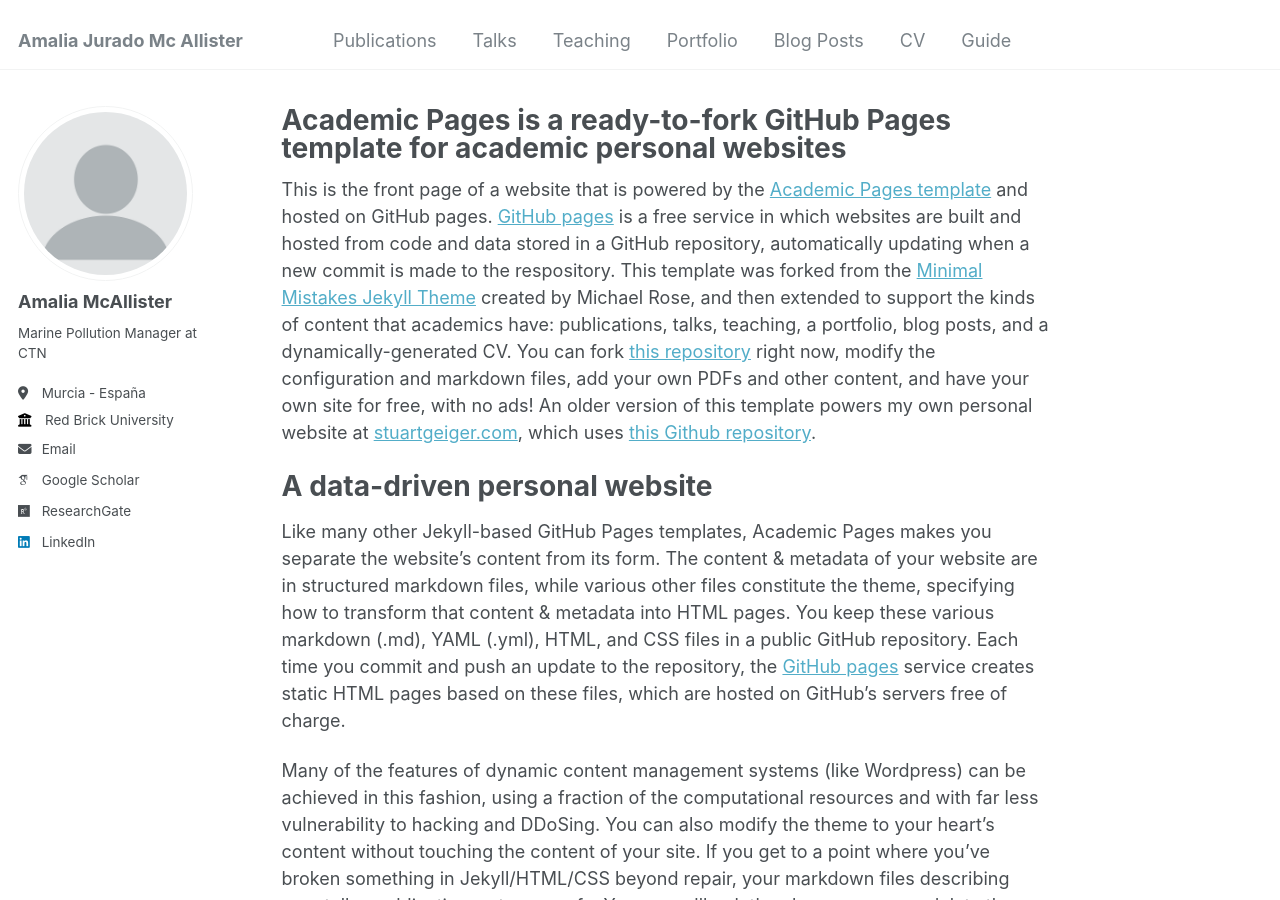
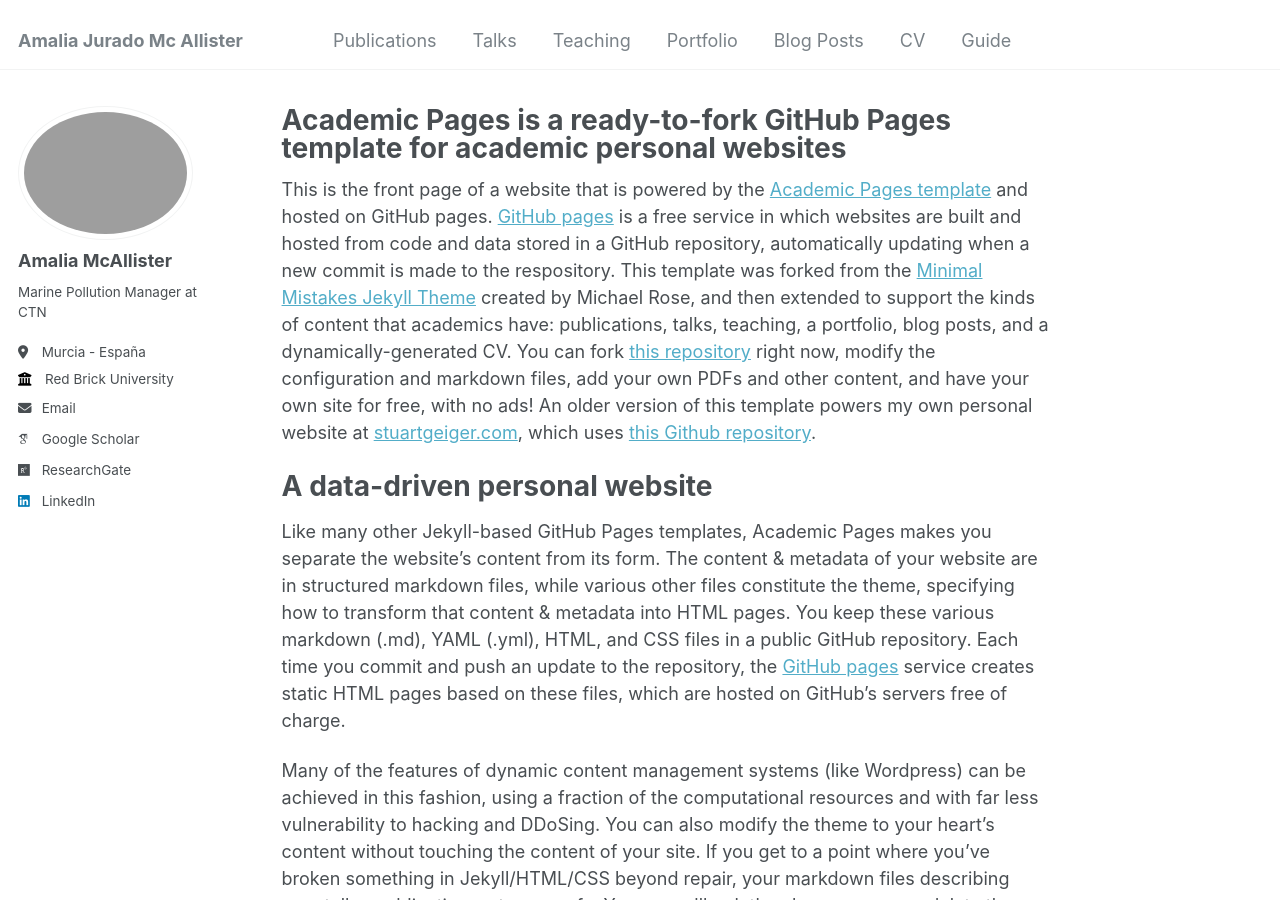
Before and after one commit to amalia-mcallister/amalia-mcallister.github.io, a Jekyll site: the page built from _pages/about.md, in a window 1280 px wide and 900 px high. Built offline with Jekyll 4.4.1, drawn with Linux system fonts in a browser that asks for light colours; some web fonts are replaced.

Commit message:
Cambiar foto perfil

```diff
--- a/_config.yml
+++ b/_config.yml
@@ -21,7 +21,7 @@ repository               : "amalia-mcallister/amalia-mcallister.github.io"
 #               Additional customization can be done by editing /_includes/author-profile.html
 author:
   # Biographic information
-  avatar           : "profile.png"
+  avatar           : "perfil-lejos.jpeg"
   name             : "Amalia McAllister"
   pronouns         : # example: "she/her"
   bio              : "Marine Pollution Manager at CTN"
```
